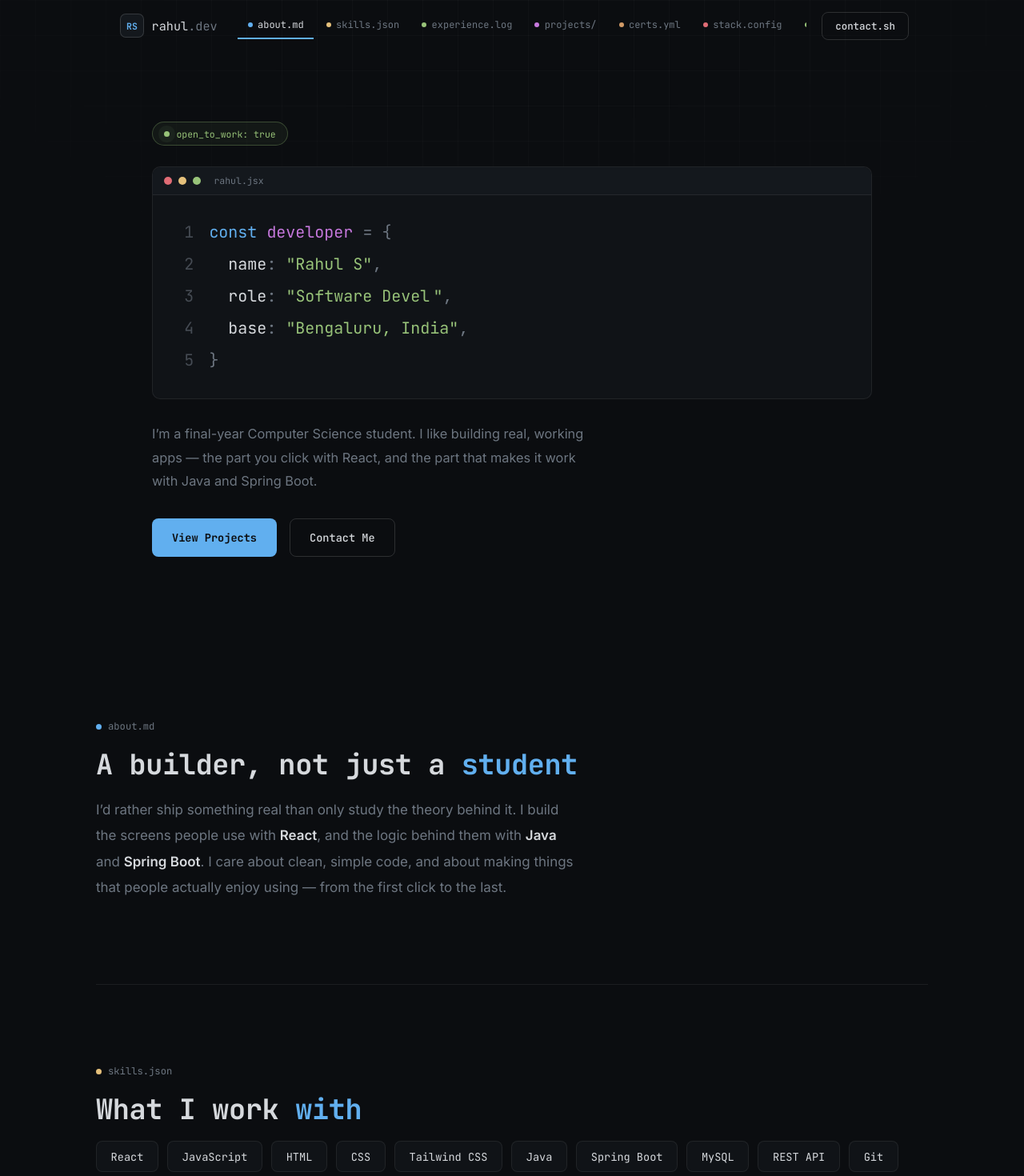
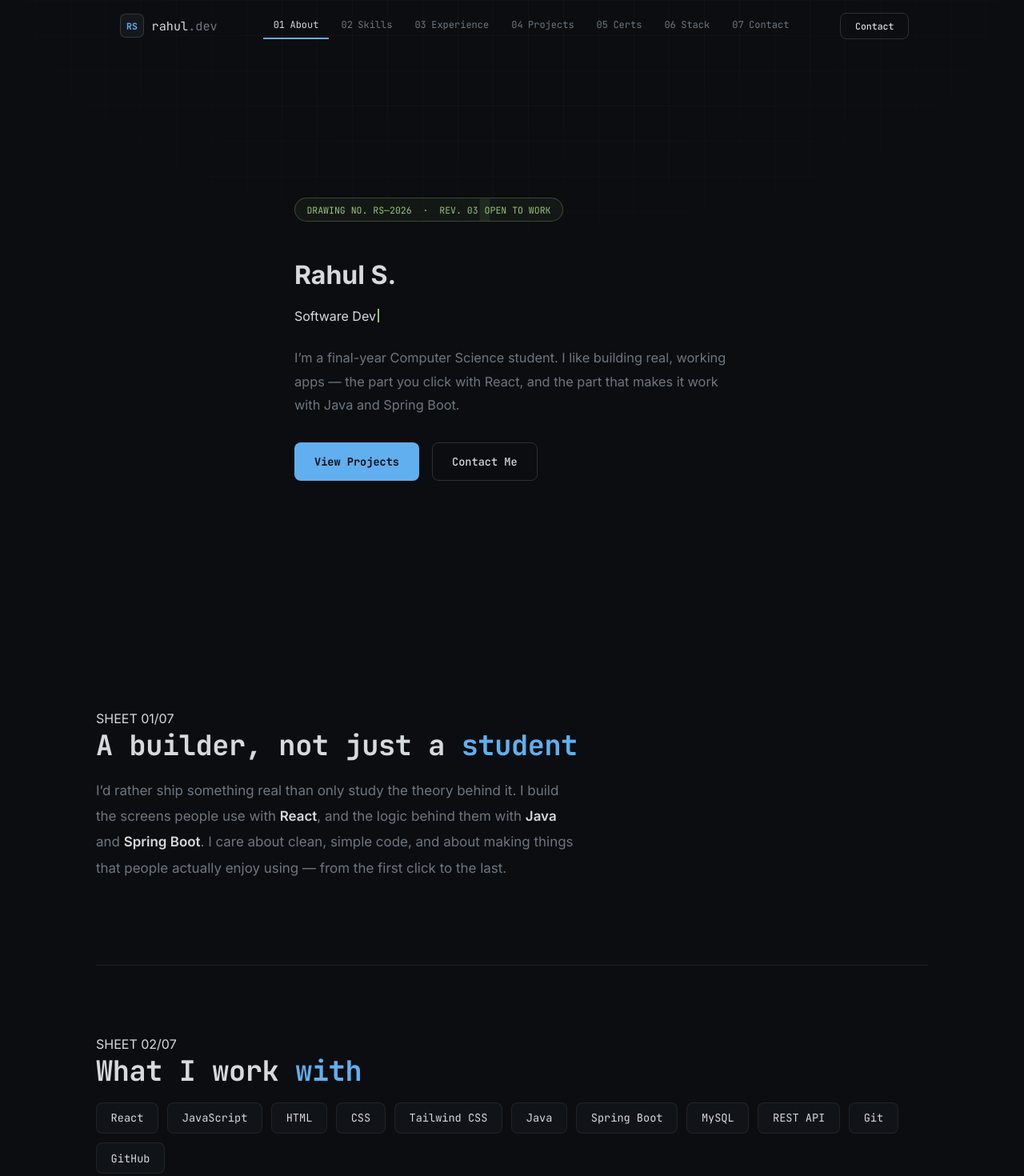
Before and after one commit to RAHUL2525252525/PORTFOLIO, a React (Vite) app: page / in a window 1280 px wide. Shown: the top 1470 px of the page at 80% size. Built offline with nearby package versions, Linux system fonts and the light colour scheme.

Commit message:
Update App.jsx

```diff
--- a/src/App.jsx
+++ b/src/App.jsx
@@ -16,16 +16,17 @@ const ROLES = [
   'Java Full Stack Developer',
 ]
 
-// Each section is framed as a file you'd see in a real project folder —
-// the dot color matches the "file type" the way an editor's tab bar would.
+// The page is a rolled-out drawing set — every section is a numbered sheet,
+// the way a real blueprint index lists SHEET 01, 02, 03... The number carries
+// real information here (position in the set), not decoration.
 const NAV = [
-  { id: 'about', label: 'about.md', dot: 'var(--blue)' },
-  { id: 'skills', label: 'skills.json', dot: 'var(--yellow)' },
-  { id: 'experience', label: 'experience.log', dot: 'var(--green)' },
-  { id: 'projects', label: 'projects/', dot: 'var(--purple)' },
-  { id: 'certifications', label: 'certs.yml', dot: 'var(--orange)' },
-  { id: 'stack', label: 'stack.config', dot: 'var(--red)' },
-  { id: 'contact', label: 'contact.sh', dot: 'var(--green)' },
+  { id: 'about', no: '01', label: 'About' },
+  { id: 'skills', no: '02', label: 'Skills' },
+  { id: 'experience', no: '03', label: 'Experience' },
+  { id: 'projects', no: '04', label: 'Projects' },
+  { id: 'certifications', no: '05', label: 'Certs' },
+  { id: 'stack', no: '06', label: 'Stack' },
+  { id: 'contact', no: '07', label: 'Contact' },
 ]
 
 const SKILLS = [
@@ -177,10 +178,10 @@ function useReveal() {
   return [ref, inView]
 }
 
-function Reveal({ children, className = '', delay = 0, as: Tag = 'div' }) {
+function Reveal({ children, className = '', delay = 0, as: Tag = 'div', style = {} }) {
   const [ref, inView] = useReveal()
   return (
-    <Tag ref={ref} className={`reveal ${inView ? 'in' : ''} ${className}`} style={{ transitionDelay: `${delay}ms` }}>
+    <Tag ref={ref} className={`reveal ${inView ? 'in' : ''} ${className}`} style={{ transitionDelay: `${delay}ms`, ...style }}>
       {children}
     </Tag>
   )
@@ -215,23 +216,21 @@ function useScrolledPast(threshold = 30) {
 /* small pieces                                                        */
 /* ================================================================== */
 
-function WindowChrome({ title }) {
+function SheetStrip({ no, name }) {
   return (
-    <div className="chrome-bar">
-      <span className="dot red" />
-      <span className="dot yellow" />
-      <span className="dot green" />
-      <span className="chrome-title">{title}</span>
+    <div className="sheet-strip">
+      <span className="sheet-strip-no">SHEET {no}</span>
+      <span className="sheet-strip-name">{name}</span>
     </div>
   )
 }
 
-function FileLabel({ dot, children }) {
+function SheetHeader({ no, children }) {
   return (
-    <p className="file-label">
-      <span className="tab-dot" style={{ background: dot }} />
-      {children}
-    </p>
+    <div className="sheet-header">
+      <span className="sheet-no">SHEET {no}/07</span>
+      <span className="sheet-rule" />
+    </div>
   )
 }
 
@@ -249,6 +248,10 @@ export default function App() {
   return (
     <div>
       <div className="grid-bg" aria-hidden="true" />
+      <div className="reg-marks" aria-hidden="true">
+        <span className="reg-mark tl" /><span className="reg-mark tr" />
+        <span className="reg-mark bl" /><span className="reg-mark br" />
+      </div>
 
       {/* ---------------- navbar ---------------- */}
       <nav className={`site-nav ${scrolled ? 'scrolled' : ''}`}>
@@ -261,56 +264,61 @@ export default function App() {
           <div className="tab-bar">
             {NAV.map((n) => (
               <button key={n.id} className={`tab ${active === n.id ? 'active' : ''}`} onClick={() => scrollTo(n.id)}>
-                <span className="tab-dot" style={{ background: n.dot }} />
+                <span className="tab-no">{n.no}</span>
                 {n.label}
               </button>
             ))}
           </div>
 
-          <button className="btn ghost" style={{ padding: '0.5rem 1rem', fontSize: '0.78rem' }} onClick={() => scrollTo('contact')}>
-            contact.sh
+          <button className="btn ghost" style={{ padding: '0.5rem 1.1rem', fontSize: '0.72rem' }} onClick={() => scrollTo('contact')}>
+            Contact
           </button>
         </div>
       </nav>
 
-      {/* ---------------- hero ---------------- */}
+      {/* ---------------- hero (cover sheet) ---------------- */}
       <header id="hero" className="hero">
-        <div className="hero-grid">
-          <div>
-            <div className="hero-eyebrow">
-              <span className="pulse" />
-              open_to_work: true
+        <div className="hero-inner">
+          <div className="hero-eyebrow">
+            <span>DRAWING NO. RS—2026 &nbsp;·&nbsp; REV. 03</span>
+            <span className="status"><span className="pulse" />OPEN TO WORK</span>
+          </div>
+
+          <Reveal>
+            <h1 className="hero-name">Rahul <span className="accent">S.</span></h1>
+          </Reveal>
+
+          <Reveal delay={80}>
+            <div className="dim-line">
+              <span className="dim-tick" />
+              <span className="dim-rule" />
+              <span className="dim-label">{typed}<span className="type-cursor" /></span>
+              <span className="dim-rule" />
+              <span className="dim-tick" />
             </div>
+          </Reveal>
 
-            <div className="panel code-window">
-              <WindowChrome title="rahul.jsx" />
-              <div className="code-body">
-                <div className="code-line"><span className="line-no">1</span><span><span className="tok-key">const</span> <span className="tok-purple">developer</span> <span className="tok-punc">=</span> <span className="tok-punc">{'{'}</span></span></div>
-                <div className="code-line"><span className="line-no">2</span><span>&nbsp;&nbsp;name<span className="tok-punc">:</span> <span className="tok-str">"Rahul S"</span><span className="tok-punc">,</span></span></div>
-                <div className="code-line"><span className="line-no">3</span><span>&nbsp;&nbsp;role<span className="tok-punc">:</span> <span className="tok-str">"{typed}<span className="type-cursor" />"</span><span className="tok-punc">,</span></span></div>
-                <div className="code-line"><span className="line-no">4</span><span>&nbsp;&nbsp;base<span className="tok-punc">:</span> <span className="tok-str">"Bengaluru, India"</span><span className="tok-punc">,</span></span></div>
-                <div className="code-line"><span className="line-no">5</span><span><span className="tok-punc">{'}'}</span></span></div>
-              </div>
-            </div>
-
+          <Reveal delay={140}>
             <p className="hero-desc">
               I&rsquo;m a final-year Computer Science student. I like building real, working apps —
               the part you click with React, and the part that makes it work with Java and
               Spring Boot.
             </p>
+          </Reveal>
 
+          <Reveal delay={200}>
             <div className="hero-cta">
               <button className="btn primary" onClick={() => scrollTo('projects')}>View Projects</button>
               <button className="btn ghost" onClick={() => scrollTo('contact')}>Contact Me</button>
             </div>
-          </div>
+          </Reveal>
         </div>
       </header>
 
       {/* ---------------- about ---------------- */}
       <section id="about" className="wrap section">
         <Reveal>
-          <FileLabel dot="var(--blue)">about.md</FileLabel>
+          <SheetHeader no="01" />
           <h2 className="sec-title">A builder, not just a <span className="accent">student</span></h2>
         </Reveal>
         <Reveal delay={100}>
@@ -327,7 +335,7 @@ export default function App() {
       {/* ---------------- skills ---------------- */}
       <section id="skills" className="wrap section">
         <Reveal>
-          <FileLabel dot="var(--yellow)">skills.json</FileLabel>
+          <SheetHeader no="02" />
           <h2 className="sec-title">What I work <span className="accent">with</span></h2>
         </Reveal>
         <div className="skill-cloud">
@@ -342,7 +350,7 @@ export default function App() {
       {/* ---------------- experience ---------------- */}
       <section id="experience" className="wrap section">
         <Reveal>
-          <FileLabel dot="var(--green)">experience.log</FileLabel>
+          <SheetHeader no="03" />
           <h2 className="sec-title">How I got <span className="accent">here</span></h2>
         </Reveal>
 
@@ -362,9 +370,9 @@ export default function App() {
         </div>
 
         <Reveal delay={100}>
-          <div style={{ display: 'flex', alignItems: 'center', gap: '0.5rem', marginTop: '3rem', marginBottom: '0' }}>
-            <GraduationCap size={16} color="var(--blue)" />
-            <span className="file-label" style={{ margin: 0 }}>education</span>
+          <div className="edu-label">
+            <GraduationCap size={16} color="var(--cyan)" />
+            <span className="sheet-strip-name" style={{ fontFamily: 'var(--mono)', fontSize: '0.72rem', color: 'var(--ink-dim)', letterSpacing: '0.05em', textTransform: 'uppercase' }}>Education</span>
           </div>
           <div className="edu-grid">
             {EDUCATION.map((ed) => (
@@ -381,14 +389,14 @@ export default function App() {
       {/* ---------------- projects ---------------- */}
       <section id="projects" className="wrap section">
         <Reveal>
-          <FileLabel dot="var(--purple)">projects/</FileLabel>
+          <SheetHeader no="04" />
           <h2 className="sec-title">Things I&rsquo;ve <span className="accent">built</span></h2>
         </Reveal>
 
         <div className="project-list" style={{ marginTop: '2rem' }}>
           {PROJECTS.map((p, i) => (
             <Reveal key={p.id} delay={i * 100} className="panel project-card">
-              <WindowChrome title={`${p.title.toLowerCase().replace(/\s+/g, '-')}${p.featured ? '.featured' : ''}.jsx`} />
+              <SheetStrip no={`04.${p.id}`} name={`${p.title.toLowerCase().replace(/\s+/g, '-')}${p.featured ? '.featured' : ''}`} />
               <div className="project-body">
                 <div className="project-heading">
                   <h3>{p.title}</h3>
@@ -418,7 +426,7 @@ export default function App() {
       {/* ---------------- certifications ---------------- */}
       <section id="certifications" className="wrap section">
         <Reveal>
-          <FileLabel dot="var(--orange)">certs.yml</FileLabel>
+          <SheetHeader no="05" />
           <h2 className="sec-title">Always learning <span className="accent">something new</span></h2>
         </Reveal>
         <div className="cert-grid" style={{ marginTop: '1.5rem' }}>
@@ -434,65 +442,85 @@ export default function App() {
         </div>
       </section>
 
-      {/* ---------------- tech stack ---------------- */}
+      {/* ---------------- tech stack — schematic pipeline (signature) ---------------- */}
       <section id="stack" className="wrap section">
         <Reveal>
-          <FileLabel dot="var(--red)">stack.config</FileLabel>
+          <SheetHeader no="06" />
           <h2 className="sec-title">How a request travels through my <span className="accent">apps</span></h2>
           <p className="sec-desc">
             Top to bottom — from the screen you tap, to the server that answers, to the database
-            that remembers, held together by the tools I build with every day.
+            that remembers, held together by the tools I build with every day. The signal below
+            traces that same path.
           </p>
         </Reveal>
 
-        <div className="panel stack-list">
+        <Reveal delay={80} className="schematic">
           {STACK_LAYERS.map((layer, i) => {
             const Icon = layer.icon
             return (
-              <Reveal key={layer.title} delay={i * 90} as="div" className="stack-row">
-                <div className="stack-icon"><Icon size={19} color="var(--blue)" /></div>
-                <div>
-                  <p className="stack-sub">{layer.subtitle}</p>
-                  <h3 className="stack-title">{layer.title}</h3>
-                  <p className="stack-blurb">{layer.blurb}</p>
-                  <div className="stack-items">
-                    {layer.items.map((it) => <span key={it} className="tech-pill">{it}</span>)}
+              <div key={layer.title}>
+                <div className="schem-node">
+                  <div className="schem-port"><Icon size={19} color="var(--cyan)" /></div>
+                  <div className="schem-body">
+                    <p className="schem-sub">{layer.subtitle}</p>
+                    <h3 className="schem-title">{layer.title}</h3>
+                    <p className="schem-blurb">{layer.blurb}</p>
+                    <div className="schem-items">
+                      {layer.items.map((it) => <span key={it} className="tech-pill">{it}</span>)}
+                    </div>
                   </div>
                 </div>
-              </Reveal>
+                {i < STACK_LAYERS.length - 1 && (
+                  <div className="schem-connector">
+                    <span className="wire"><span className="wire-line" style={{ animationDelay: `${i * -0.9}s` }} /></span>
+                  </div>
+                )}
+              </div>
             )
           })}
-        </div>
+        </Reveal>
       </section>
 
-      {/* ---------------- contact ---------------- */}
+      {/* ---------------- contact — title block ---------------- */}
       <section id="contact" className="wrap section">
         <Reveal>
-          <FileLabel dot="var(--green)">contact.sh</FileLabel>
+          <SheetHeader no="07" />
           <h2 className="contact-title">Let&rsquo;s build <span className="accent">something good.</span></h2>
           <p className="sec-desc">Open to full-stack and frontend roles. Based in Bengaluru, happy to work remote.</p>
         </Reveal>
 
-        <Reveal delay={100} className="panel code-window" style={{ marginTop: '0.5rem' }}>
-          <WindowChrome title="contact.sh — zsh" />
-          <div className="terminal-body">
-            <p className="term-line"><span className="term-prompt">$</span>whoami</p>
-            <p className="term-line" style={{ color: 'var(--text)' }}>Rahul S — full-stack developer, open to work</p>
-            <p className="term-line" style={{ marginTop: '0.6rem' }}><span className="term-prompt">$</span>cat contact.txt</p>
-            <div className="contact-links">
-              <a className="contact-link" href="mailto:Srinivasrahul838@gmail.com">
-                <Mail size={15} /> Srinivasrahul838@gmail.com <ArrowUpRight size={12} className="arr" />
-              </a>
-              <a className="contact-link" href="tel:+917337634886">
-                <Phone size={15} /> +91 73376 34886 <ArrowUpRight size={12} className="arr" />
-              </a>
-              <a className="contact-link" href="https://www.linkedin.com/in/rahul-s-6460b1238" target="_blank" rel="noopener noreferrer">
-                <Linkedin size={15} /> linkedin.com/in/rahul-s <ArrowUpRight size={12} className="arr" />
-              </a>
-              <a className="contact-link" href="https://github.com/" target="_blank" rel="noopener noreferrer">
-                <Github size={15} /> github.com <ArrowUpRight size={12} className="arr" />
-              </a>
-            </div>
+        <Reveal delay={100} className="panel title-block">
+          <div className="tb-row">
+            <span className="tb-key">Drawn by</span>
+            <span className="tb-val">Rahul S</span>
+          </div>
+          <div className="tb-row">
+            <span className="tb-key">Title</span>
+            <span className="tb-val">Full-Stack Developer — Portfolio</span>
+          </div>
+          <div className="tb-row">
+            <span className="tb-key">Status</span>
+            <span className="tb-val"><span className="tb-status"><span className="pulse" />Open to work</span></span>
+          </div>
+          <div className="tb-row">
+            <span className="tb-key">Email</span>
+            <span className="tb-val"><a href="mailto:Srinivasrahul838@gmail.com"><Mail size={14} /> Srinivasrahul838@gmail.com <ArrowUpRight size={12} className="arr" /></a></span>
+          </div>
+          <div className="tb-row">
+            <span className="tb-key">Phone</span>
+            <span className="tb-val"><a href="tel:+917337634886"><Phone size={14} /> +91 73376 34886 <ArrowUpRight size={12} className="arr" /></a></span>
+          </div>
+          <div className="tb-row">
+            <span className="tb-key">LinkedIn</span>
+            <span className="tb-val"><a href="https://www.linkedin.com/in/rahul-s-6460b1238" target="_blank" rel="noopener noreferrer"><Linkedin size={14} /> linkedin.com/in/rahul-s <ArrowUpRight size={12} className="arr" /></a></span>
+          </div>
+          <div className="tb-row">
+            <span className="tb-key">GitHub</span>
+            <span className="tb-val"><a href="https://github.com/" target="_blank" rel="noopener noreferrer"><Github size={14} /> github.com <ArrowUpRight size={12} className="arr" /></a></span>
+          </div>
+          <div className="tb-row">
+            <span className="tb-key">Sheet</span>
+            <span className="tb-val" style={{ fontFamily: 'var(--mono)', fontSize: '0.82rem', color: 'var(--ink-dim)' }}>07 of 07 — Rev. 2026</span>
           </div>
         </Reveal>
       </section>
@@ -502,7 +530,7 @@ export default function App() {
         <div className="wrap footer-inner">
           <span className="footer-meta">© {new Date().getFullYear()} Rahul S</span>
           <span className="footer-meta" style={{ display: 'inline-flex', alignItems: 'center', gap: '0.4rem' }}>
-            <Terminal size={13} /> built with React
+            <Terminal size={13} /> drafted with React
           </span>
         </div>
       </footer>
```
